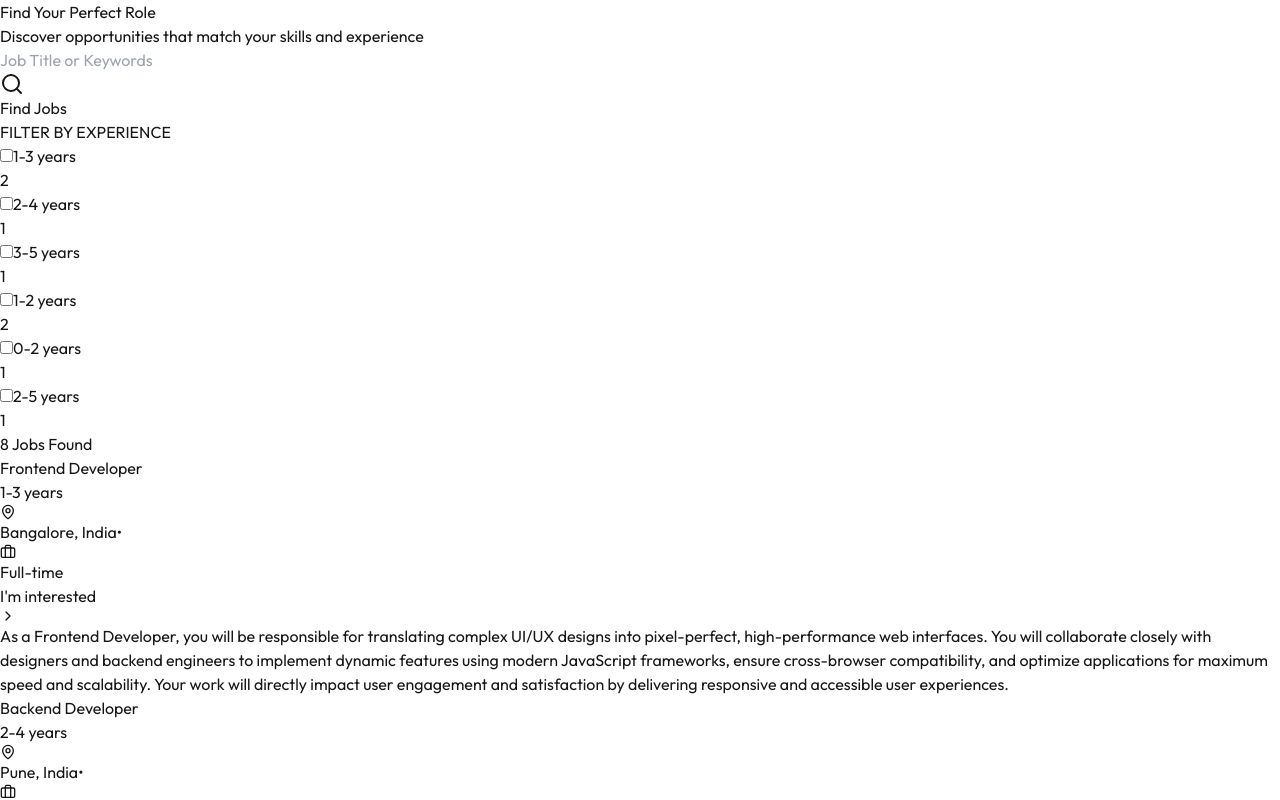
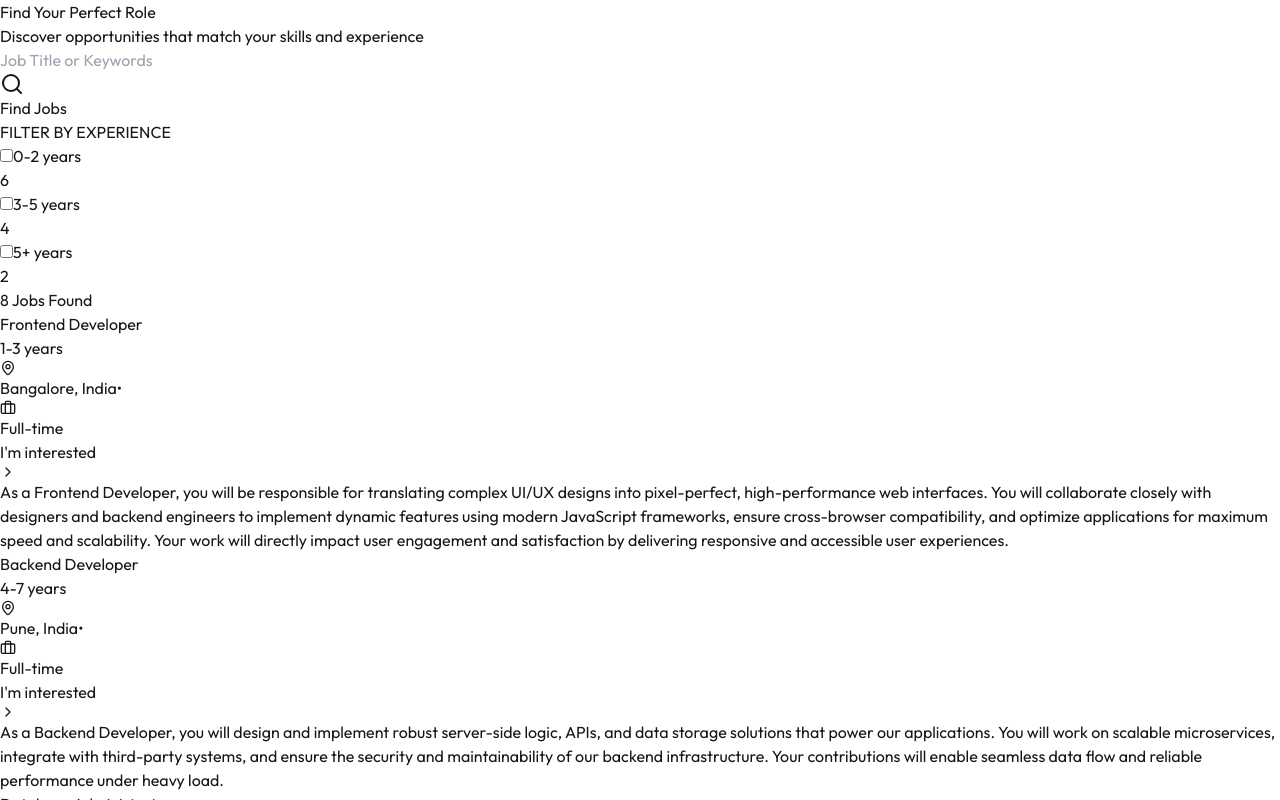
Before and after one commit to Saraswateinfotech/SSWT, a Next.js app: page /career/opportunities in a window 1280 px wide. Shown: the top 800 px of the page. Built offline with nearby package versions, Linux system fonts and the light colour scheme.

Commit message:
filter update

```diff
--- a/src/app/career/opportunities/jobData.js
+++ b/src/app/career/opportunities/jobData.js
@@ -29,7 +29,7 @@ export const jobDetails = [
       "Strong understanding of Node.js / Django / Spring Boot",
       "Experience working with databases like PostgreSQL or MongoDB"
     ],
-    experience: "2-4 years",
+    experience: "4-7 years",
     employment: "Full-time",
     qualification: "B.E. / MCA / B.Sc. IT",
     location: "Pune, India",
@@ -47,7 +47,7 @@ export const jobDetails = [
       "Experience with MySQL, PostgreSQL or Oracle",
       "Knowledge of data modeling and security"
     ],
-    experience: "3-5 years",
+    experience: "8-10 years",
     employment: "Full-time",
     qualification: "B.Sc. / BCA / DBA Certification",
     location: "Hyderabad, India",
--- a/src/app/career/opportunities/page.js
+++ b/src/app/career/opportunities/page.js
@@ -4,34 +4,62 @@ import { Search, MapPin, Briefcase, ChevronRight } from "lucide-react";
 import Link from "next/link";
 import { jobDetails } from "./jobData";
 
+// Helper function to parse experience string into min/max
+const parseExperience = (exp) => {
+  if (exp.includes("+")) {
+    const min = parseInt(exp, 10);
+    return { min, max: Infinity };
+  }
+  const [min, max] = exp.split("-").map((s) => parseInt(s.trim(), 10));
+  return { min, max };
+};
+
 const JobSearchComponent = () => {
   const [searchQuery, setSearchQuery] = useState("");
   const [selectedExp, setSelectedExp] = useState([]);
 
-  // build list of unique experiences with counts
+  // Define fixed experience ranges
+  const experienceRanges = [
+    { range: "0-2 years", min: 0, max: 2 },
+    { range: "3-5 years", min: 3, max: 5 },
+    { range: "5+ years", min: 6, max: Infinity },
+  ];
+
+  // Build counts for each experience range
   const experiences = useMemo(() => {
-    const counts = {};
-    jobDetails.forEach((j) => {
-      counts[j.experience] = (counts[j.experience] || 0) + 1;
+    return experienceRanges.map(({ range, min: filterMin, max: filterMax }) => {
+      const count = jobDetails.reduce((acc, job) => {
+        const { min: jobMin, max: jobMax } = parseExperience(job.experience);
+        // Check if job range intersects with filter range
+        const intersects = jobMin <= filterMax && jobMax >= filterMin;
+        return acc + (intersects ? 1 : 0);
+      }, 0);
+      return { range, count };
     });
-    return Object.entries(counts).map(([exp, count]) => ({ exp, count }));
   }, []);
 
-  // filter logic
+  // Filter logic
   const filteredJobs = useMemo(() => {
     return jobDetails.filter((job) => {
       const matchesSearch =
         job.role.toLowerCase().includes(searchQuery.toLowerCase()) ||
         job.jobSummary.toLowerCase().includes(searchQuery.toLowerCase());
+      const { min: jobMin, max: jobMax } = parseExperience(job.experience);
       const matchesExp =
-        selectedExp.length === 0 || selectedExp.includes(job.experience);
+        selectedExp.length === 0 ||
+        selectedExp.some((expRange) => {
+          const { min: filterMin, max: filterMax } = experienceRanges.find(
+            (r) => r.range === expRange
+          );
+          return jobMin <= filterMax && jobMax >= filterMin;
+        });
       return matchesSearch && matchesExp;
     });
   }, [searchQuery, selectedExp]);
 
-  const toggleExp = (exp) => {
+  const toggleExp = (range) => {
     setSelectedExp((prev) =>
-      prev.includes(exp) ? prev.filter((e) => e !== exp) : [...prev, exp]
+      prev.includes(range) ? prev.filter((e) => e !== range) : [...prev, range]
     );
   };
 
@@ -79,19 +107,19 @@ const JobSearchComponent = () => {
                 FILTER BY EXPERIENCE
               </h3>
               <div className="space-y-3">
-                {experiences.map(({ exp, count }) => (
+                {experiences.map(({ range, count }) => (
                   <label
-                    key={exp}
+                    key={range}
                     className="flex items-center justify-between cursor-pointer"
                   >
                     <div className="flex items-center">
                       <input
                         type="checkbox"
-                        checked={selectedExp.includes(exp)}
-                        onChange={() => toggleExp(exp)}
+                        checked={selectedExp.includes(range)}
+                        onChange={() => toggleExp(range)}
                         className="rounded text-blue-500 mr-3 focus:ring-blue-500"
                       />
-                      <span className="text-slate-600">{exp}</span>
+                      <span className="text-slate-600">{range}</span>
                     </div>
                     <span className="text-slate-400 text-sm">{count}</span>
                   </label>
--- a/src/app/career/page.js
+++ b/src/app/career/page.js
@@ -7,7 +7,7 @@ import JobSection from "@/components/Career/JobSection/JobSection";
 const CareerPage = () => {
   return (
     <>
-      <div className="fixed top-0 left-0 right-0 z-50 flex justify-center backdrop-blur-lg bg-white/5">
+      <div className="fixed top-0 left-0 right-0 z-50 flex justify-center backdrop-blur-lg">
         <div className="w-full max-w-screen-xl">
           <nav className="flex items-center py-4">
             <img src="/sswt-logo.png" alt="SSWT Logo" className="h-14" />
```
Also changed, not shown: src/components/Career/Hero/Hero.js (+10 -2 lines).
